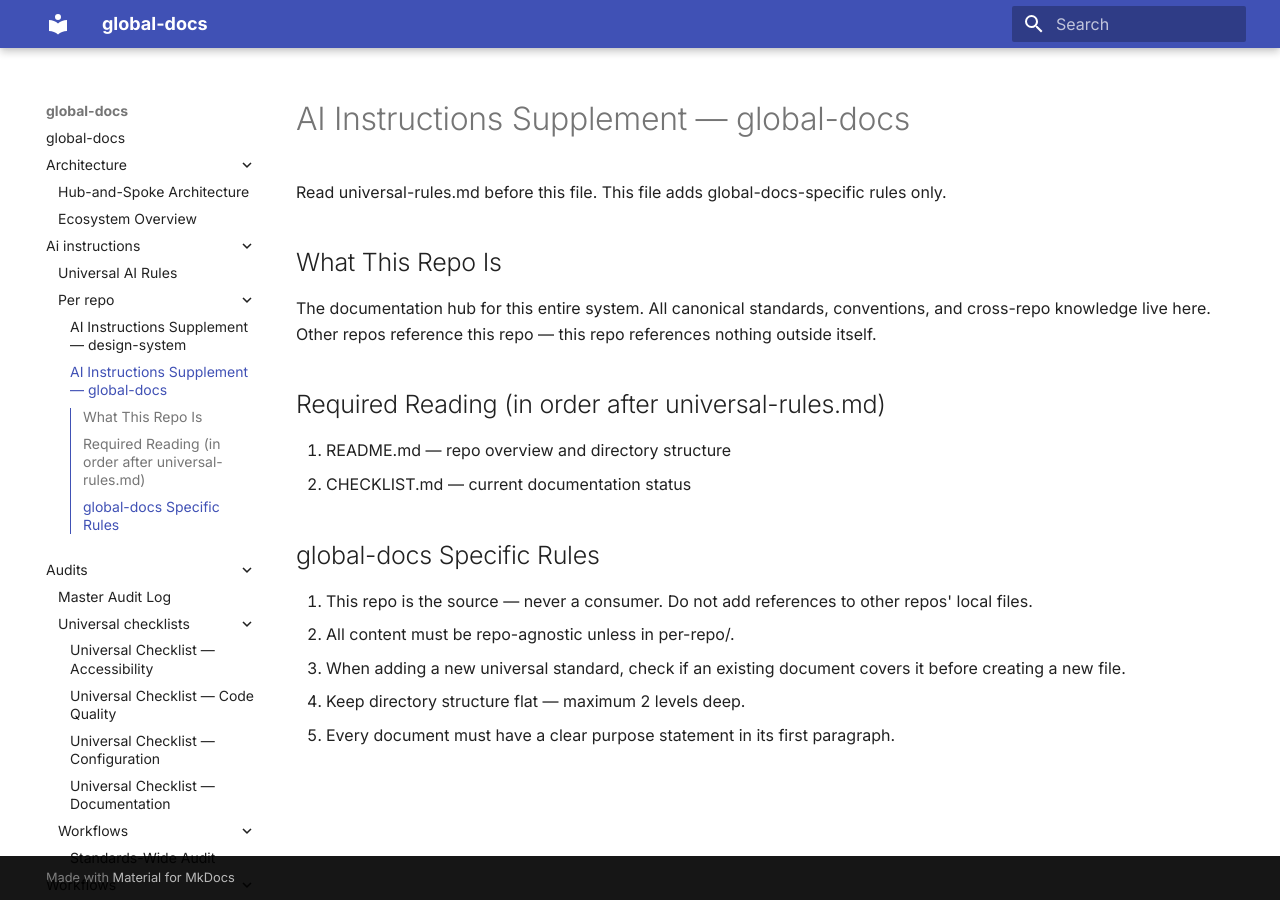
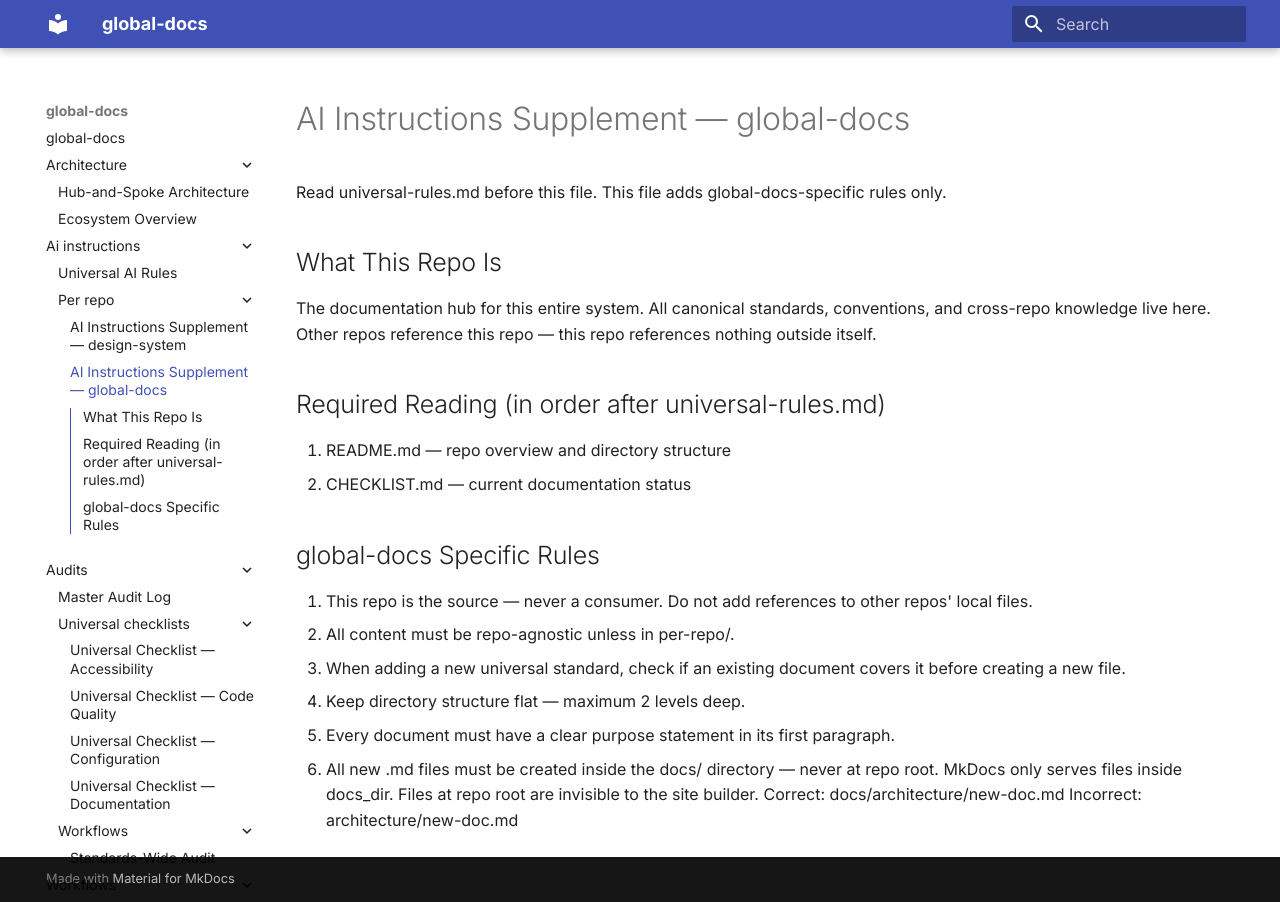
Before and after one commit to javcb/global-docs, an MkDocs documentation site: the page built from docs/ai-instructions/per-repo/global-docs.md, in a window 1280 px wide. Built offline with MkDocs 1.6.1 and Material for MkDocs 9.7.7, drawn with Linux system fonts in a browser that asks for light colours.

Commit message:
Update global-docs.md

```diff
--- a/docs/ai-instructions/per-repo/global-docs.md
+++ b/docs/ai-instructions/per-repo/global-docs.md
@@ -22,3 +22,9 @@ this repo references nothing outside itself.
 4. Keep directory structure flat — maximum 2 levels deep.
 5. Every document must have a clear purpose statement
    in its first paragraph.
+6. All new .md files must be created inside the docs/
+   directory — never at repo root. MkDocs only serves
+   files inside docs_dir. Files at repo root are invisible
+   to the site builder.
+   Correct:   docs/architecture/new-doc.md
+   Incorrect: architecture/new-doc.md
```
